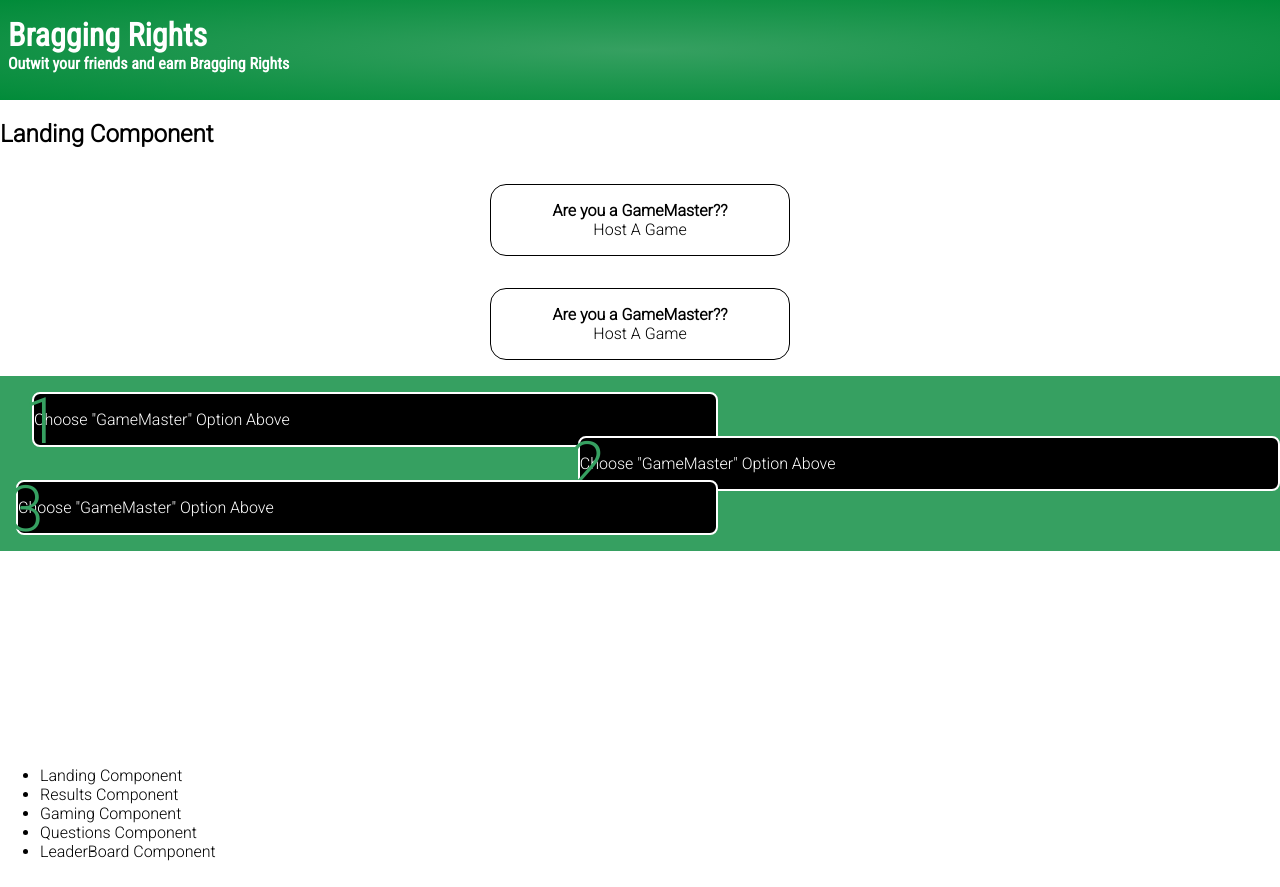
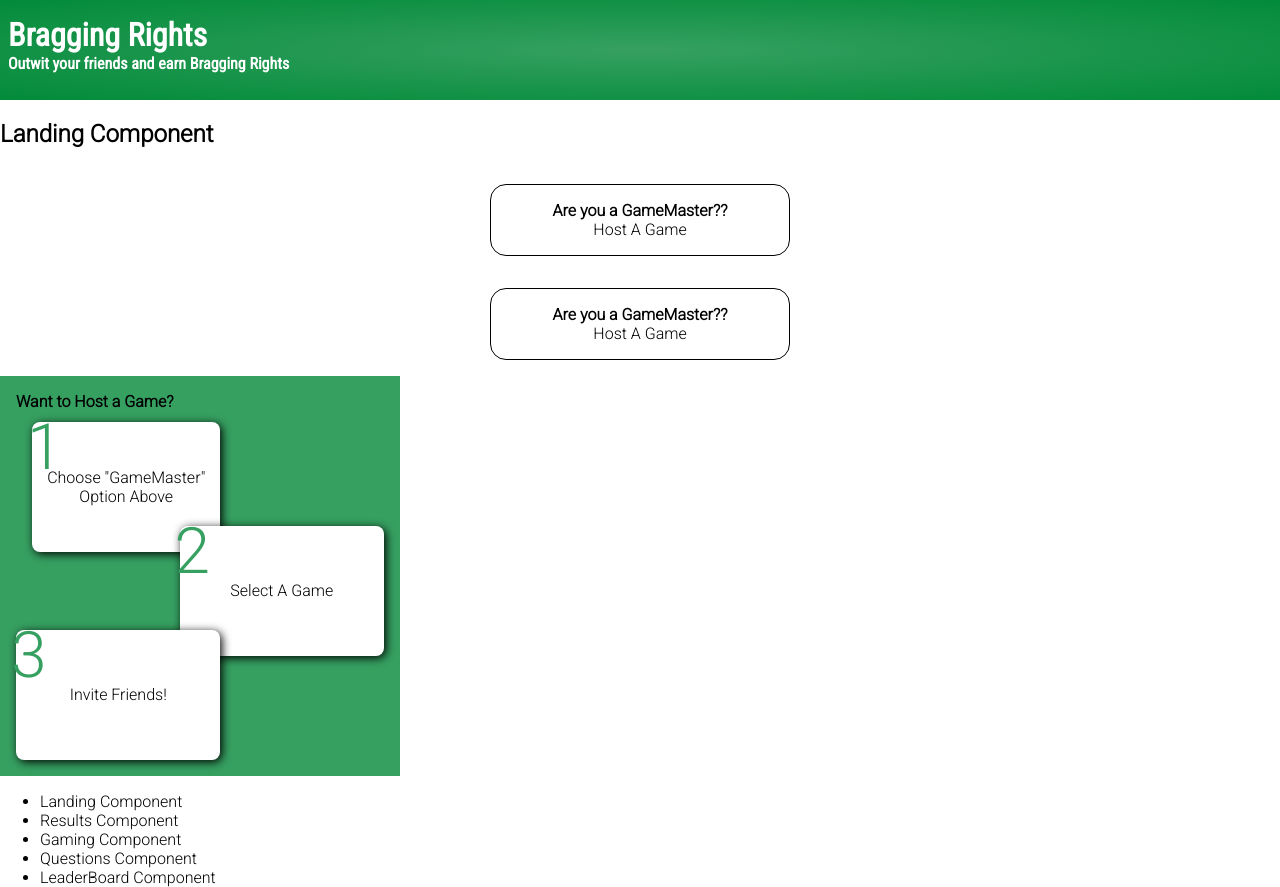
Before and after one commit to chingu-voyages/v8-chimeras-team-01, a React (Create React App) app: page / in a window 1280 px wide. Before the commit the page ends 861 px from the top, so only its background shows below. Built offline with nearby package versions, Linux system fonts and the light colour scheme.

Commit message:
Finish layout of HowToHost game box

```diff
--- a/src/components/Landing/Landing.js
+++ b/src/components/Landing/Landing.js
@@ -16,17 +16,18 @@ export default function Landing() {
           </button>
         </article>
         <article className="how-to-host">
+          <h4 className="hth-header">Want to Host a Game?</h4>
           <div className="how-to-box b1">
             <span className="htb-num">1</span>
             <p>Choose "GameMaster" Option Above</p>
           </div>
           <div className="how-to-box b2">
             <span className="htb-num">2</span>
-            <p>Choose "GameMaster" Option Above</p>
+            <p>Select A Game</p>
           </div>
           <div className="how-to-box b3">
             <span className="htb-num">3</span>
-            <p>Choose "GameMaster" Option Above</p>
+            <p>Invite Friends!</p>
           </div>
         </article>
     </section>
--- a/src/components/Landing/index.css
+++ b/src/components/Landing/index.css
@@ -45,25 +45,40 @@
 .how-to-host {
   display: grid;
   grid-template-columns:[htc1] 4fr [htc2] 1fr [htc3] 4fr [htc4];
-  grid-template-rows: [htr1] 4fr [htr2] 1fr [htr3] 3fr [htr4] 1fr [htr5] 4fr [htr6];
+  grid-template-rows: [htr1] 30px [htr2] 4fr [htr3] 1fr [htr4] 3fr [htr5] 1fr [htr6] 4fr [htr7];
   box-sizing: border-box;
   width: 100%;
-  padding: 1em 0 1em 1em;
+  max-width: 400px;
+  height: 400px;
+  padding: 1em;
   background-color: var(--color-main);
+}
+
+.hth-header {
+  grid-column: htc1 / htc4;
+  grid-row: htr1 / htr2;
+  width: 100%;
+  padding: 0;
+  margin: 0;
 }
 
 .how-to-box {
   position: relative;
-  background-color: #000;
-  color: #fff;
-  border: 2px solid #fff;
+  display: flex;
+  flex-flow: column nowrap;
+  justify-content: center;
+  align-items: center;
+  background-color: #fff;
+  color: #000;
   border-radius: 0.5em;
+  box-shadow: 2px 2px 10px #000;
+  text-align: center;
 }
 
 .htb-num {
   position: absolute;
-  top: -10px;
-  left: -10px;
+  top: -12px;
+  left: -5px;
   padding: 0;
   margin: 0;
   font-size: 4em;
@@ -72,16 +87,16 @@
 
 .b1 {
   grid-column: htc1 / htc3;
-  grid-row: htr1 / htr3;
+  grid-row: htr2 / htr4;
   margin-left: 1em;
 }
 
 .b2 {
   grid-column: htc2 / htc4;
-  grid-row: htr2 / htr5;
+  grid-row: htr3 / htr6;
 }
 
 .b3 {
   grid-column: htc1 / htc3;
-  grid-row: htr4 / htr6;
+  grid-row: htr5 / htr7;
 }
```
